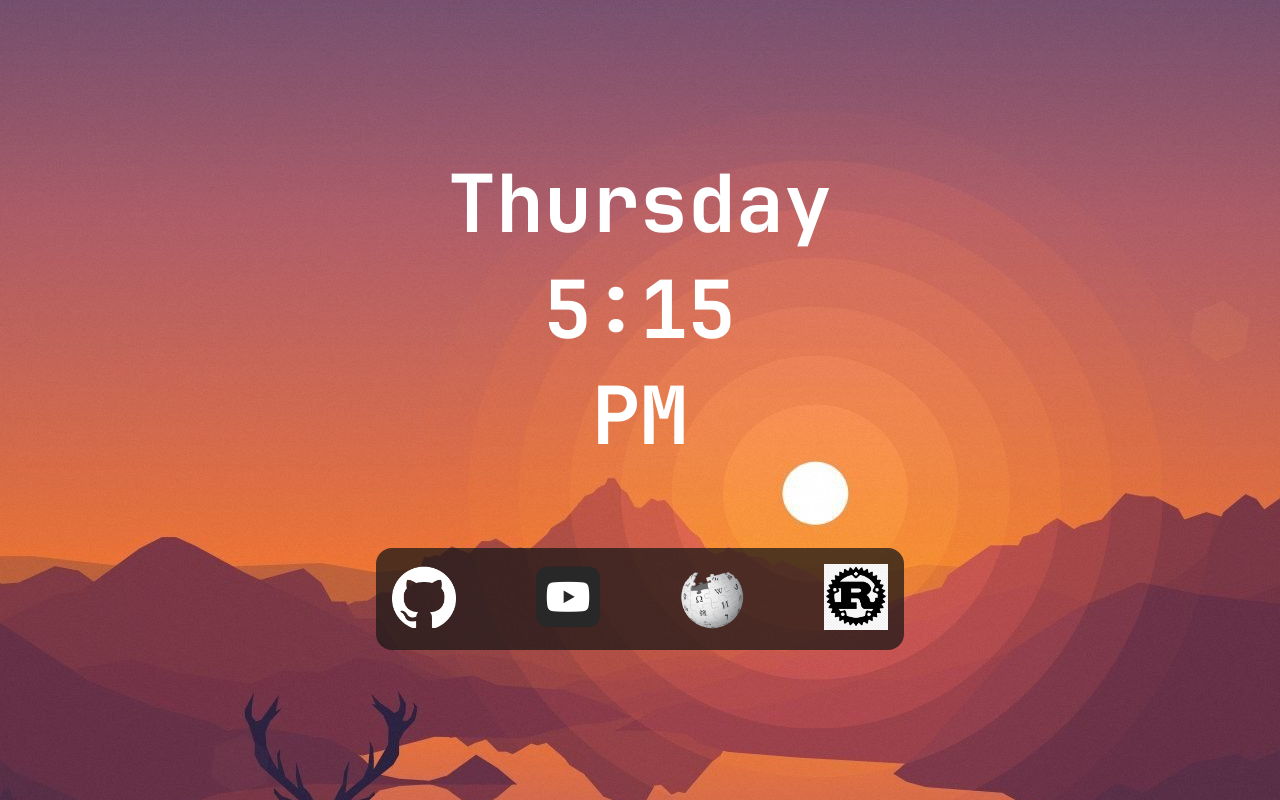
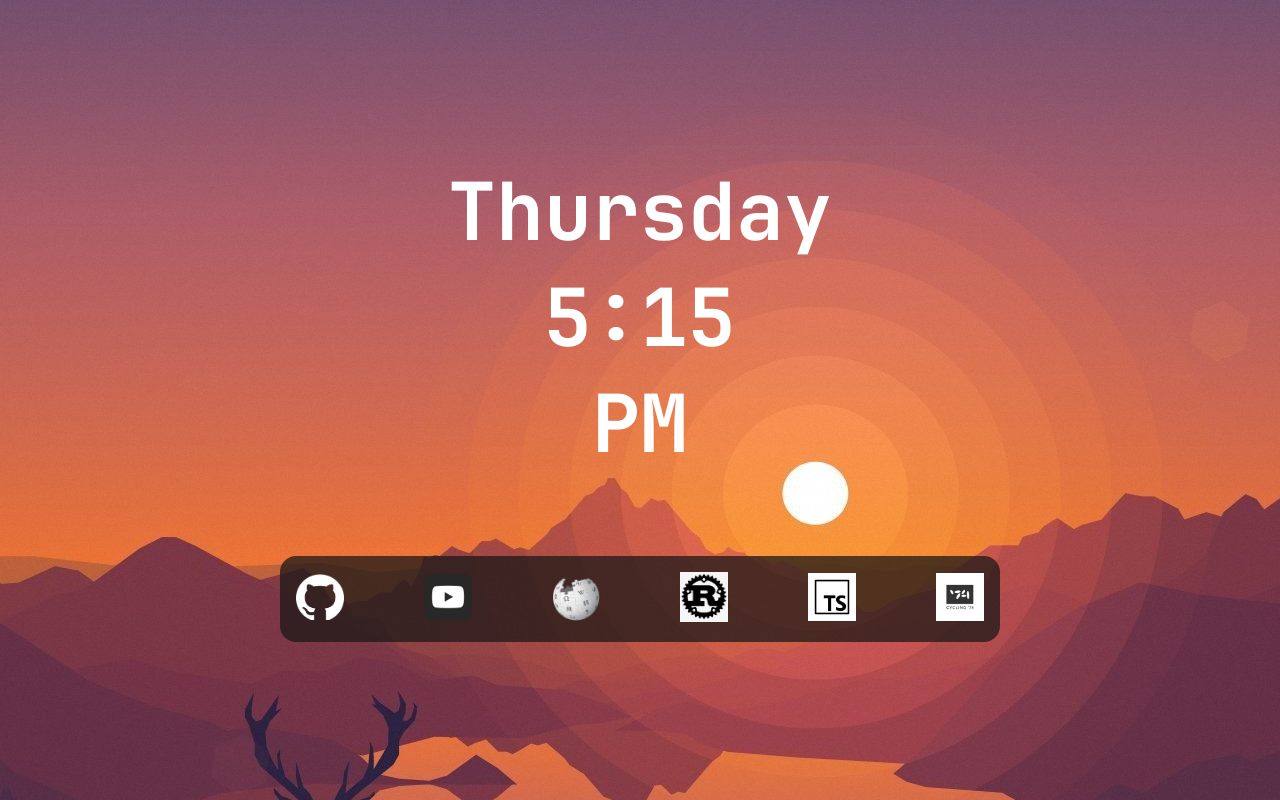
Before and after one commit to jedwards2/homepage, a React (Create React App) app: page / in a window 1280 px wide. Built offline with nearby package versions, Linux system fonts and the light colour scheme.

Commit message:
more links

```diff
--- a/src/App.css
+++ b/src/App.css
@@ -40,7 +40,7 @@ html, body, #root {
 }
 
 .link-div img {
-  width: 8vh;
+  width: 6vh;
 }
 
 @font-face {
--- a/src/App.tsx
+++ b/src/App.tsx
@@ -31,6 +31,8 @@ function App() {
         <a href="https://www.youtube.com/"><img alt="youtube" src={require("./images/youtube.png")} /></a>
         <a href="https://en.wikipedia.org/wiki/Special:Random"><img alt="wikipedia" src={require("./images/wikipedia.png")} /></a>
         <a href="https://doc.rust-lang.org/book/title-page.html"><img alt="rustbook" src={require("./images/rust.png")} /></a>
+        <a href="https://www.typescriptlang.org/docs/"><img alt="typescript" src={require("./images/typescript.png")} /></a>
+        <a href="https://cycling74.com/forums"><img alt="cycling74 forum" src={require("./images/cycling74.png")} /></a>
       </div>
     </div>
   );
```
Also changed, not shown: src/images/cycling74.png (added), src/images/typescript.png (added).
